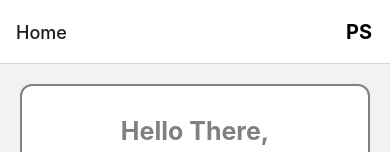
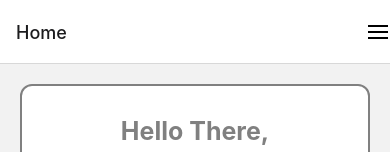
Before and after one commit to asen23/PokeGroup, a React Native app: screen /Home in a window 390 px wide. Shown: the top 152 px of the page. Built offline with nearby package versions, Linux system fonts and the light colour scheme.

Commit message:
feat: add menu icon to home button

```diff
--- a/src/screens/Home/index.js
+++ b/src/screens/Home/index.js
@@ -1,5 +1,5 @@
 import React, { useEffect, useLayoutEffect, useState } from 'react';
-import { Image, StyleSheet, Text, View } from 'react-native';
+import { Image, StyleSheet, Text, TouchableOpacity, View } from 'react-native';
 import Card from '../../components/Card';
 import Button from '../../components/Button';
 
@@ -17,14 +17,15 @@ export default function Home({ navigation }) {
     useLayoutEffect(() => {
         navigation.setOptions({
             headerRight: () => (
-                <Button
+                <TouchableOpacity
                     onPress={() =>
                         navigation.navigate('Pokedex', {
                             newPokemon: undefined,
                         })
                     }
-                    title="PS"
-                />
+                    title="PS">
+                    <Image source={require('../../assets/menu.png')} />
+                </TouchableOpacity>
             ),
         });
     }, [navigation]);
```
